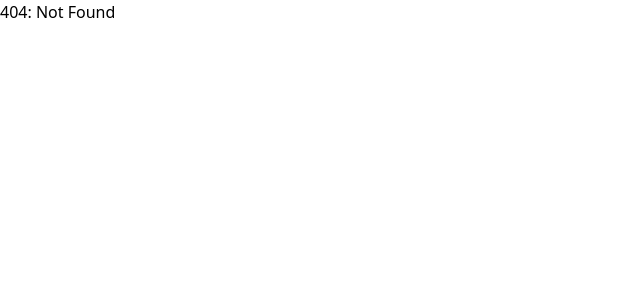
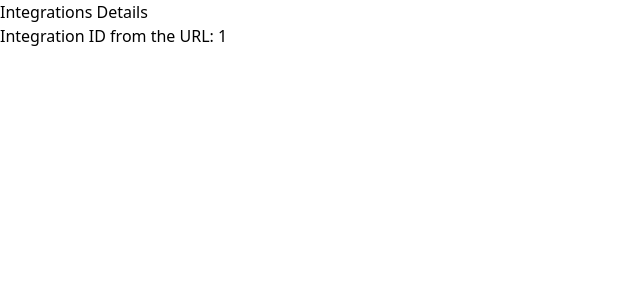
Before and after one commit to hackdanismo/next-learning, a Next.js app: page /integrations/1 in a window 1280 px wide. Before the commit this address had no page. Shown: the top 300 px of the page, without its empty margins (0-640 px from the left). Built offline with nearby package versions, Linux system fonts and the light colour scheme.

Commit message:
feat: add dynamic route using a single page template for multiple pages

```diff
--- /dev/null
+++ b/src/app/integrations/[integrationsId]/page.tsx
@@ -0,0 +1,23 @@
+import type { Metadata } from "next"
+
+import Heading from "@/components/heading"
+
+// This is the static metadata object to add metadata to the page
+export const metadata: Metadata = {
+  title: "Next App: Integrations Details Page",
+  description: "This is the Integrations Details page for the Next App."
+}
+
+// This is the integration details page content to render at the /integrations/123 or integrations/45 URL
+const IntegrationsDetails = ({ params }: {
+  params: { integrationsId: string }
+}) => {
+  return (
+    <>
+      <Heading level={1}>Integrations Details</Heading>
+      <p>Integration ID from the URL: {params.integrationsId}</p>
+    </>
+  )
+}
+
+export default IntegrationsDetails
--- /dev/null
+++ b/src/app/integrations/page.tsx
@@ -0,0 +1,20 @@
+import type { Metadata } from "next"
+
+import Heading from "@/components/heading"
+
+// This is the static metadata object to add metadata to the page
+export const metadata: Metadata = {
+  title: "Next App: Integations",
+  description: "This is the Integrations page for the Next App."
+}
+
+// This is the integrations page content to render at the /integrations URL
+const Integrations = () => {
+  return (
+    <>
+      <Heading level={1}>Integrations</Heading>
+    </>
+  )
+}
+
+export default Integrations
```
